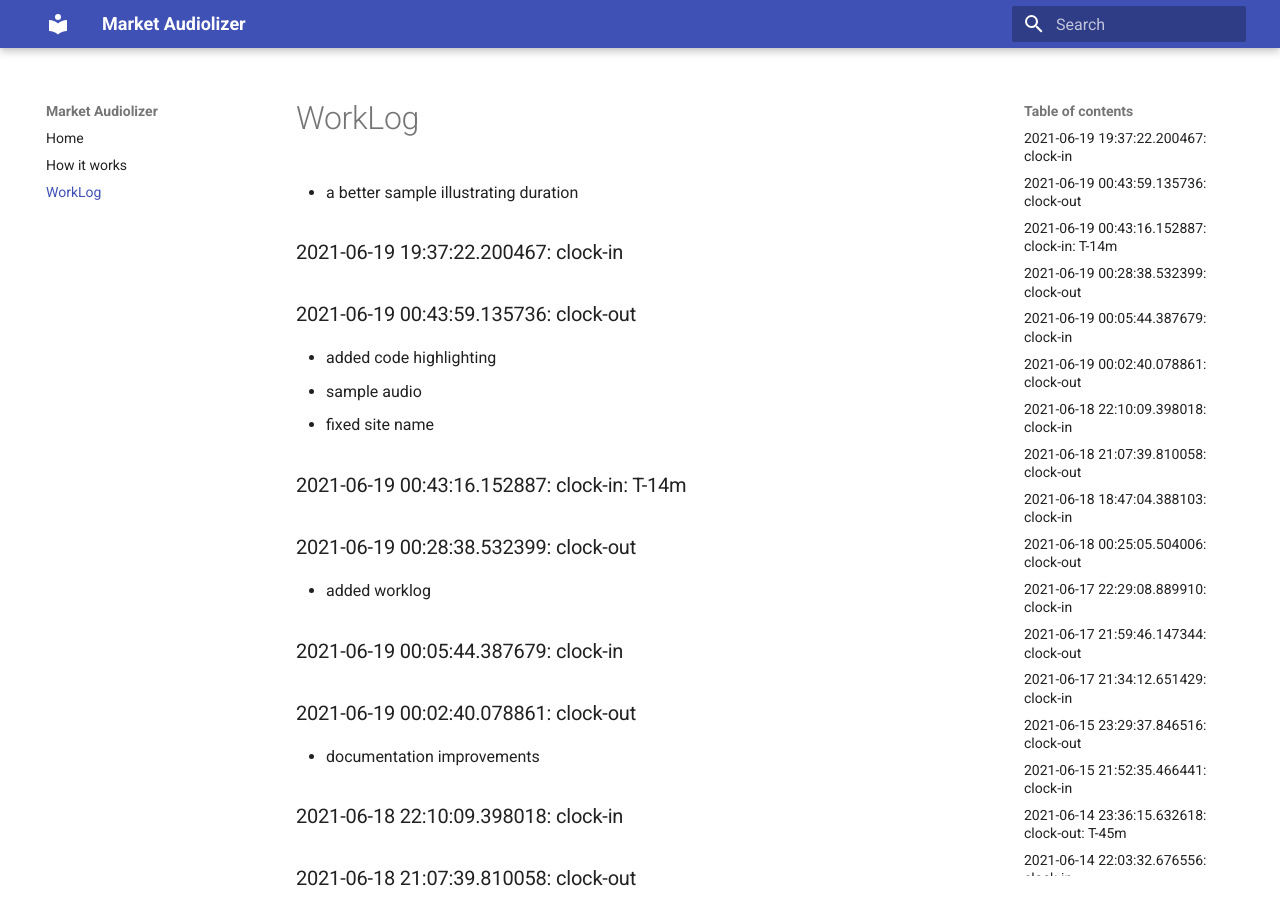
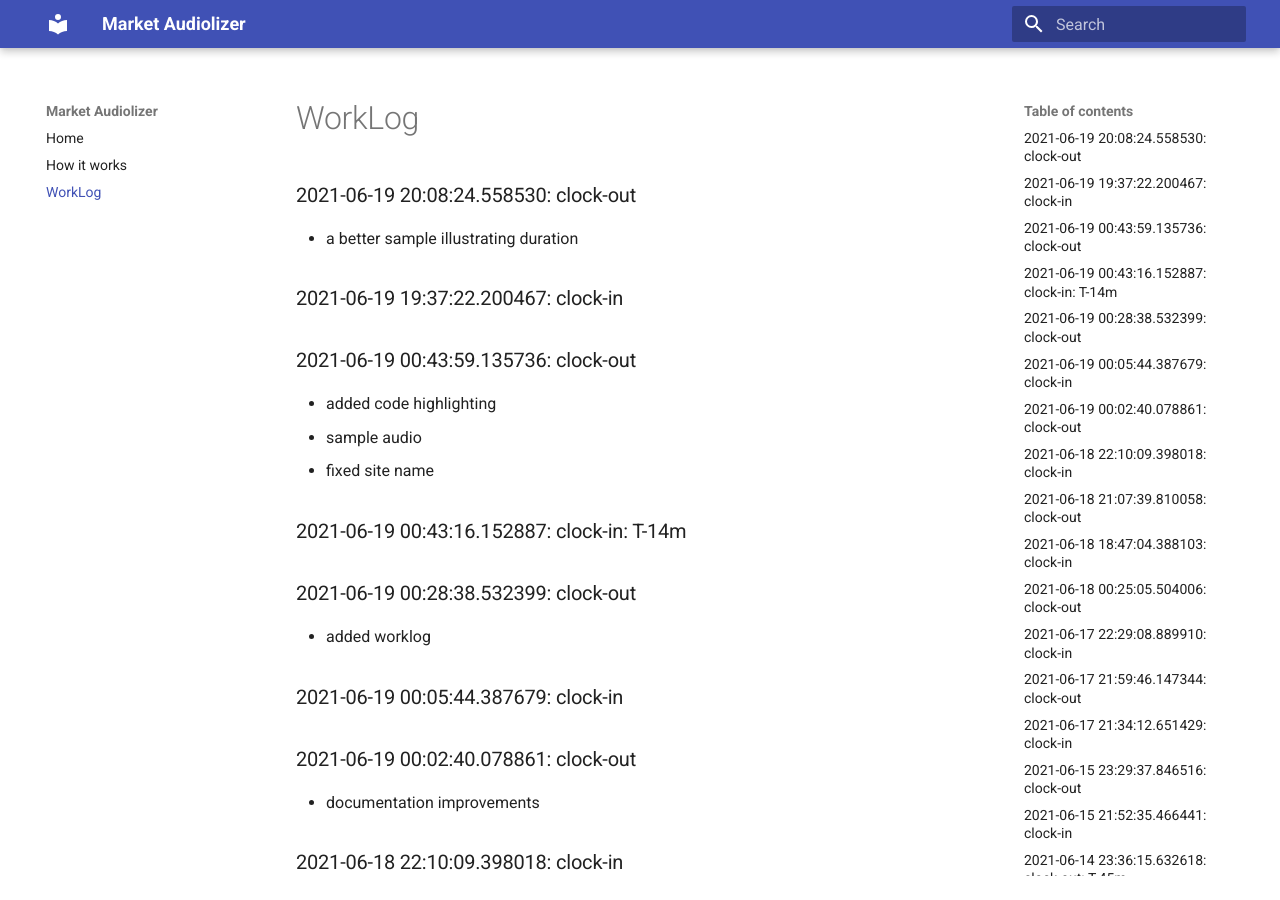
Before and after one commit to asherp/audiolizer, an MkDocs documentation site: the page built from docs/WorkLog.md, in a window 1280 px wide and 900 px high. Built offline with MkDocs 1.6.1 and Material for MkDocs 9.7.7, drawn with Linux system fonts in a browser that asks for light colours.

Commit message:
clock-out

```diff
--- a/WorkLog.md
+++ b/WorkLog.md
@@ -1,3 +1,5 @@
+### 2021-06-19 20:08:24.558530: clock-out
+
 * a better sample illustrating duration
 
 ### 2021-06-19 19:37:22.200467: clock-in
```
